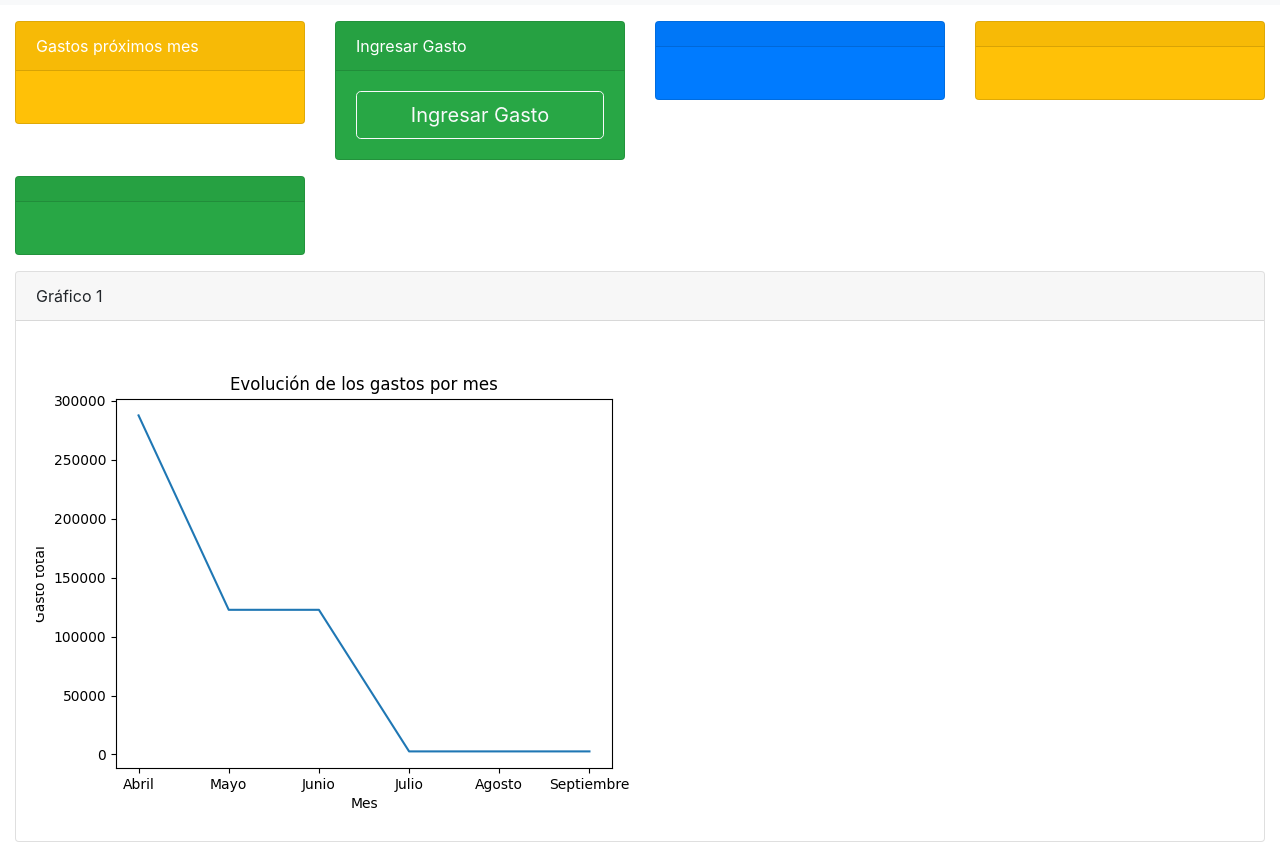
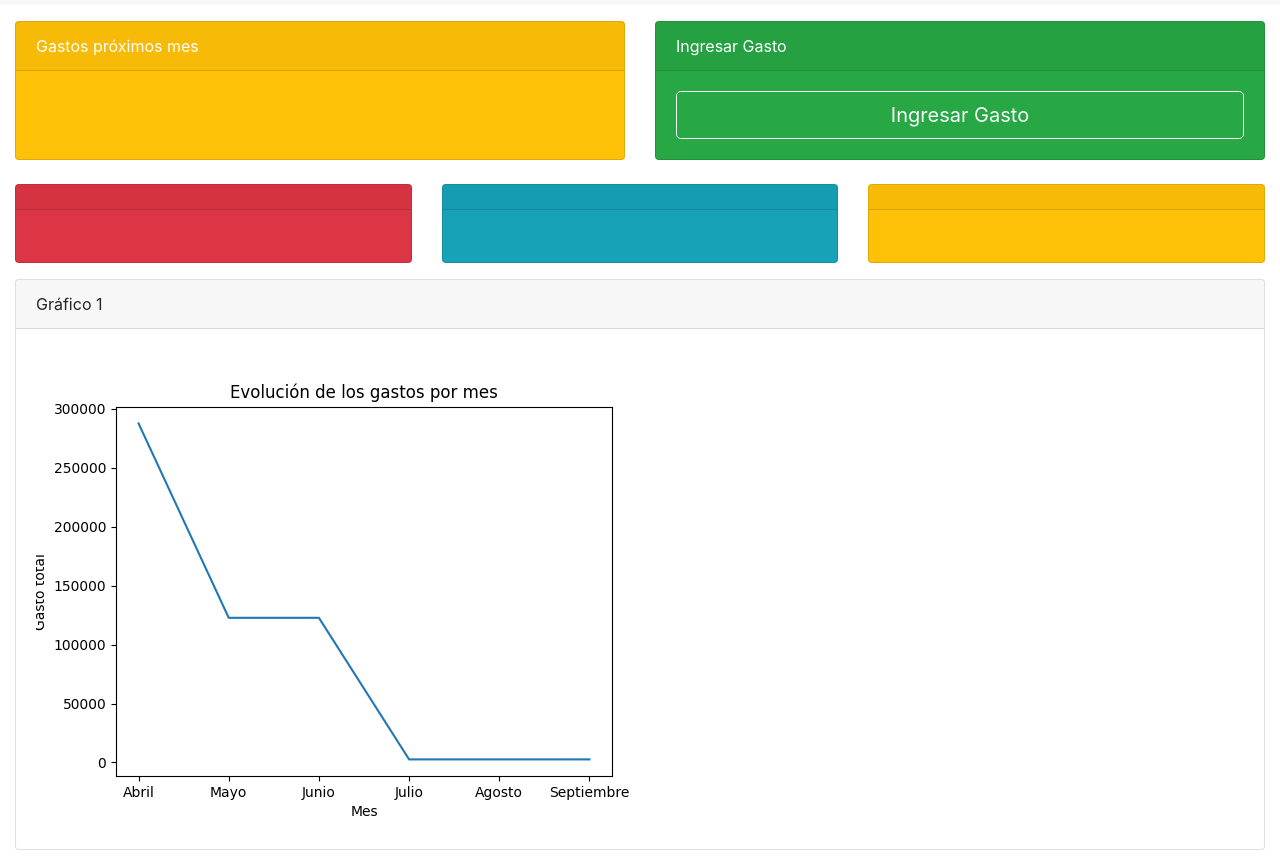
Before and after one commit to sosilvera/controlgastos, a plain HTML site: page frontend/index.html in a window 1280 px wide. Shown: the part 51-917 px from the top of the page. Drawn offline with nearby package versions, Linux system fonts and the light colour scheme; no server answers.

Commit message:
Termino Index

```diff
--- a/frontend/index.html
+++ b/frontend/index.html
@@ -14,55 +14,65 @@
   <nav class="navbar navbar-expand-lg navbar-light bg-light">
     <a class="navbar-brand" href="#">Dashboard</a>
   </nav>
+
   <div class="container-fluid mt-3">
-    <div class="row">
-      <div class="col-md-6 col-lg-3 mb-3">
-        <div class="card bg-warning text-white">
+
+    <div class="row align-items-stretch">
+      <div class="col-6 mb-4">
+        <div class="card bg-warning text-white h-100">
           <div class="card-header">
             Gastos próximos mes
           </div>
-          <div class="card-body">
-            <h2 class="card-title" id="gastoProximoMes"></h2>
+          <div class="card-body text-center">
+            <h2 class="card-title display-4" id="gastoProximoMes"></h2>
           </div>
         </div>
       </div>
-      <div class="col-md-6 col-lg-3 mb-3">
-        <div class="card bg-success text-white">
+
+      <div class="col-6 mb-4">
+        <div class="card bg-success text-white h-100">
           <div class="card-header">
             Ingresar Gasto
           </div>
-          <div class="card-body">
-            <button class="btn btn-lg btn-block btn-outline-light" id="botonIngresarGasto">Ingresar Gasto</button>
+          <div class="card-body text-center">
+            <button class="btn btn-lg btn-block btn-outline-light " id="botonIngresarGasto">Ingresar Gasto</button>
           </div>
         </div>
       </div>
-      <div class="col-md-6 col-lg-3 mb-3">
-        <div class="card bg-primary text-white">
-          <div class="card-header" id="titleBanco1">
+    </div>
+
+    <div class="row">
+      <div class="col-md-4 mb-3">
+        <div class="card bg-danger text-white">
+          <div class="card-header text-center" id="titleBanco1">
           </div>
           <div class="card-body">
-            <h2 class="card-title" id="totalBanco1"></h2>
+            <h2 class="card-title display-4 text-center" id="totalBanco1"></h2>
           </div>
         </div>
       </div>
-      <div class="col-md-6 col-lg-3 mb-3">
-        <div class="card bg-warning text-white">
-          <div class="card-header" id="titleBanco2">
+
+      <div class="col-md-4 mb-3">
+        <div class="card bg-info text-white">
+          <div class="card-header text-center" id="titleBanco2">
           </div>
           <div class="card-body">
-            <h2 class="card-title" id="totalBanco2"></h2>
+            <h2 class="card-title display-4 text-center" id="totalBanco2"></h2>
           </div>
         </div>
       </div>
-      <div class="col-md-6 col-lg-3 mb-3">
-        <div class="card bg-success text-white">
-          <div class="card-header" id="titleBanco3">
+
+      <div class="col-md-4 mb-3">
+        <div class="card bg-warning text-white">
+          <div class="card-header text-center" id="titleBanco3">
           </div>
           <div class="card-body">
-            <h2 class="card-title" id="totalBanco3"></h2>
+            <h2 class="card-title display-4 text-center" id="totalBanco3"></h2>
           </div>
         </div>
       </div>
+    </div>
+    <div class="row">
       <div class="col-md-12 mb-3">
         <div class="card">
           <div class="card-header">
@@ -73,6 +83,7 @@
           </div>
         </div>
       </div>
+
     </div>
     <script src="scripts/index.js"></script>
 </body>
```
